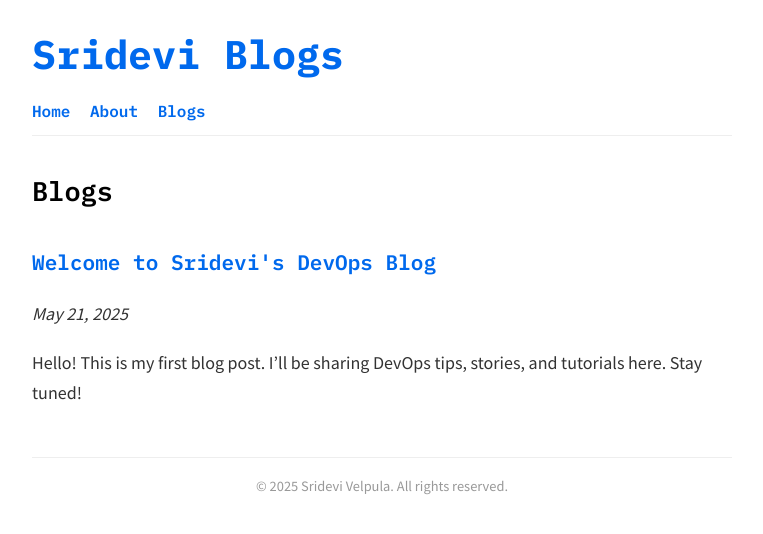
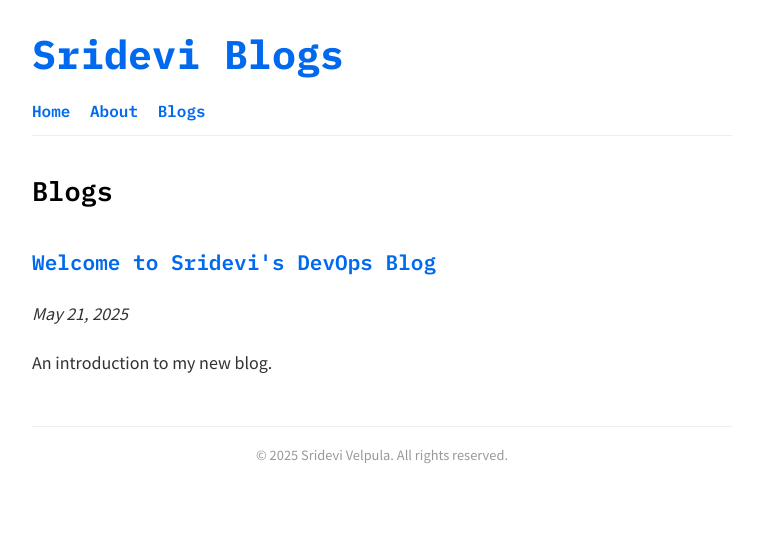
Before and after one commit to srideviblogs/srideviblogs.github.io, a Jekyll site: the page built from blogs.md, in a window 1280 px wide. Shown: the top 534 px of the page, without its empty margins (258-1021 px from the left). Built offline with Jekyll 4.4.1, drawn with Linux system fonts in a browser that asks for light colours.

Commit message:
Update 2025-05-21-my-first-post.md

```diff
--- a/_posts/2025-05-21-my-first-post.md
+++ b/_posts/2025-05-21-my-first-post.md
@@ -2,7 +2,11 @@
 layout: post
 title:  "Welcome to Sridevi's DevOps Blog"
 date:   2025-05-21 12:00:00 +0000
+categories: [Introduction]
+tags: [welcome, introduction]
+excerpt: "An introduction to my new blog."
 ---
 
 Hello! This is my first blog post.
-I’ll be sharing DevOps tips, stories, and tutorials here. Stay tuned!
+I’ll be sharing DevOps tips, stories, and tutorials here.
+Stay tuned!
```
